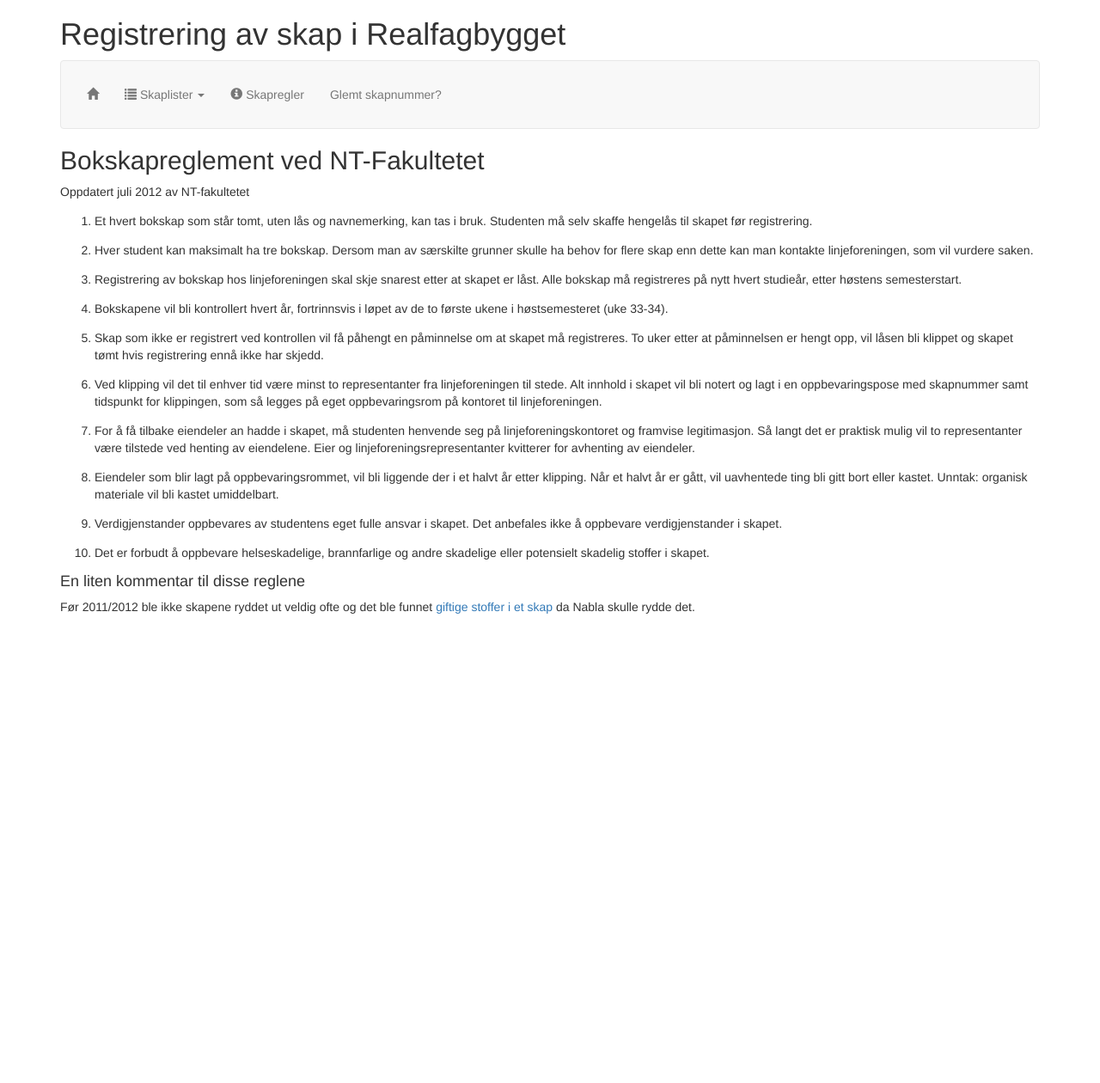
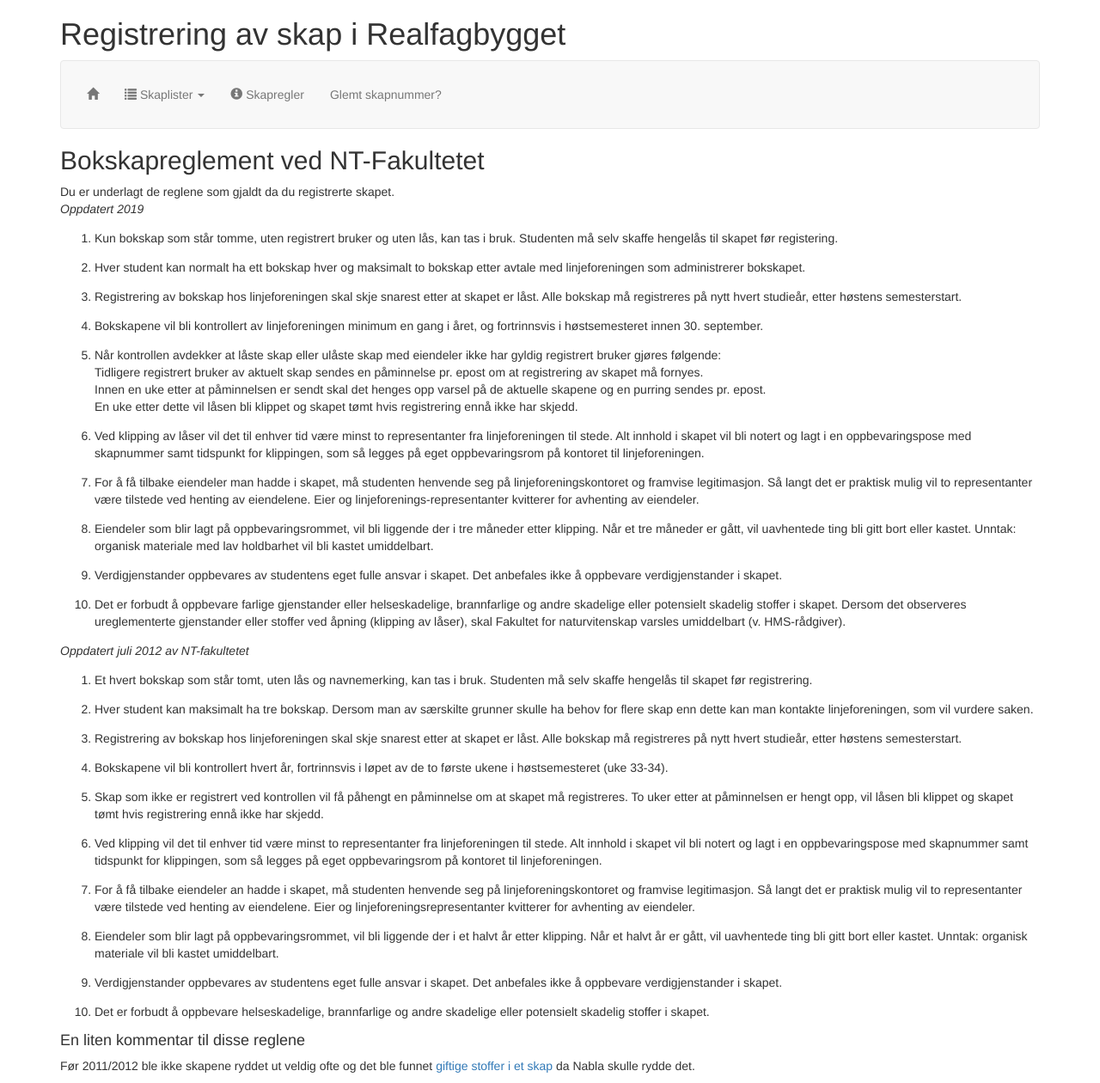
Before and after one commit to Nabla-NTNU/bokskap, a Django app: a page that uses locker/templates/locker/locker_rules.html in a window 1280 px wide. Shown: the whole page at 86% size. Before the commit the page ends 714 px from the top, so only its background shows below. Run offline with Django 3.2, Linux system fonts and the light colour scheme; some libraries are stand-ins or nearby versions; some web fonts are replaced.

Commit message:
Updates locker rules

```diff
--- a/locker/templates/locker/locker_rules.html
+++ b/locker/templates/locker/locker_rules.html
@@ -2,8 +2,68 @@
 
 {% block content %}
 <h2>Bokskapreglement ved NT-Fakultetet	</h2>
+Du er underlagt de reglene som gjaldt da du registrerte skapet.
+<p><i>Oppdatert 2019</i></p>
+<ol>
+  <li>
+    <p>
+      Kun bokskap som står tomme, uten registrert bruker og uten lås, kan tas i bruk. Studenten må selv skaffe hengelås til skapet før registering.
+    </p>
+  </li>
+  <li>
+    <p>
+      Hver student kan normalt ha ett bokskap hver og maksimalt to bokskap etter avtale med linjeforeningen som administrerer bokskapet.
+    </p>
+  </li>
+  <li>
+    <p>
+      Registrering av bokskap hos linjeforeningen skal skje snarest etter at skapet er låst. Alle bokskap må registreres på nytt hvert studieår, etter høstens semesterstart.
+    </p>
+  </li>
+  <li>
+    <p>
+      Bokskapene vil bli kontrollert av linjeforeningen minimum en gang i året, og fortrinnsvis i høstsemesteret innen 30. september.
+    </p>
+  </li>
+  <li>
+    <p>
+      Når kontrollen avdekker at låste skap eller ulåste skap med eiendeler ikke har gyldig registrert bruker gjøres følgende:
+      <br/>
+      Tidligere registrert bruker av aktuelt skap sendes en påminnelse pr. epost om at registrering av skapet må fornyes.
+      <br/>
+      Innen en uke etter at påminnelsen er sendt skal det henges opp varsel på de aktuelle skapene og en purring sendes pr. epost.
+      <br/>
+      En uke etter dette vil låsen bli klippet og skapet tømt hvis registrering ennå ikke har skjedd.
+    </p>
+  </li>
+  <li>
+    <p>
+      Ved klipping av låser vil det til enhver tid være minst to representanter fra linjeforeningen til stede. Alt innhold i skapet vil bli notert og lagt i en oppbevaringspose med skapnummer samt tidspunkt for klippingen, som så legges på eget oppbevaringsrom på kontoret til linjeforeningen.
+    </p>
+  </li>
+  <li>
+    <p>
+      For å få tilbake eiendeler man hadde i skapet, må studenten henvende seg på linjeforeningskontoret og framvise legitimasjon. Så langt det er praktisk mulig vil to representanter være tilstede ved henting av eiendelene. Eier og linjeforenings-representanter kvitterer for avhenting av eiendeler.
+    </p>
+  </li>
+  <li>
+    <p>
+      Eiendeler som blir lagt på oppbevaringsrommet, vil bli liggende der i tre måneder etter klipping. Når et tre måneder er gått, vil uavhentede ting bli gitt bort eller kastet. Unntak: organisk materiale med lav holdbarhet vil bli kastet umiddelbart.
+    </p>
+  </li>
+  <li>
+    <p>
+      Verdigjenstander oppbevares av studentens eget fulle ansvar i skapet. Det anbefales ikke å oppbevare verdigjenstander i skapet.
+    </p>
+  </li>
+  <li>
+    <p>
+      Det er forbudt å oppbevare farlige gjenstander eller helseskadelige, brannfarlige og andre skadelige eller potensielt skadelig stoffer i skapet. Dersom det observeres ureglementerte gjenstander eller stoffer ved åpning (klipping av låser), skal Fakultet for naturvitenskap varsles umiddelbart (v. HMS-rådgiver).
+    </p>
+  </li>
+</ol>
 
-<p>Oppdatert juli 2012 av NT-fakultetet</p>
+<p><i>Oppdatert juli 2012 av NT-fakultetet</i></p>
 
 <ol>
     <li>
```
